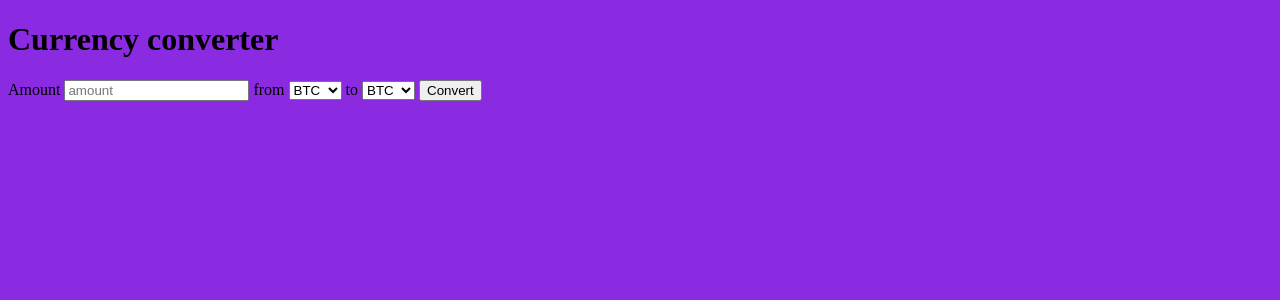
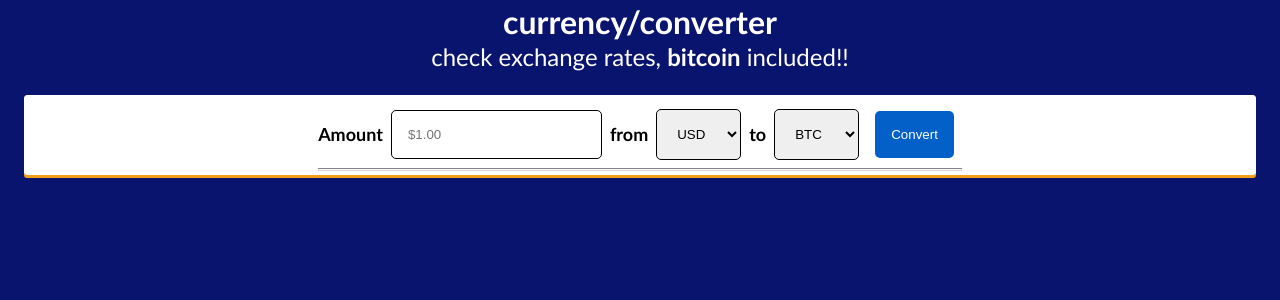
Before and after one commit to gmzi/currency-converter, a Flask app: page / in a window 1280 px wide. Shown: the top 300 px of the page. Run offline with Flask 2, Linux system fonts and the light colour scheme; parts of the project's set-up code (start-up, migrations or seed data) failed here and were passed over.

Commit message:
add styles

```diff
--- a/app.py
+++ b/app.py
@@ -5,18 +5,6 @@ from decimal import *
 
 app = Flask(__name__)
 app.config['SECRET_KEY'] = "converter"
-
-operation = conversion.Conversion('USD', 'EUR', Decimal('100'))
-operation2 = conversion.Conversion('EUR', 'USD', Decimal('100'))
-
-# print(operation.rate())
-# print(operation.convert_and_format())
-# print(operation2.rate())
-# print(operation2.convert_and_format())
-
-verga = btc_conversion.BtcConversion(100, 'USD')
-
-# print(verga.format(price()))
 
 
 @app.route('/')
@@ -49,7 +37,8 @@ def convert():
         result = operation.convert_and_format()
         calc_rate = operation.rate()
         rate = conversion.format(Decimal(calc_rate), places=4)
-        all_currs = conversion.all_currs(fro)
+        calc_all_currs = conversion.all_currs(fro)
+        all_currs = btc_conversion.format_nums(calc_all_currs)
         return render_template('result.html', result=result, amount=amount, fro=fro, to=to, rate=rate,
                                dict_item=all_currs
                                )
--- a/static/style.css
+++ b/static/style.css
@@ -1,7 +1,96 @@
 body {
-  background-color: blueviolet;
+  box-sizing: border-box;
+  margin: 0px;
+  padding: 0px;
+  /* min-height: 100vh; */
+  font-family: 'Gill Sans', 'Gill Sans MT', Calibri, 'Trebuchet MS', sans-serif;
+  background-color: rgb(9, 20, 110);
+  /* display: flex;
+  flex-direction: column; */
 }
 
+h1,
+h2 {
+  text-align: center;
+  color: white;
+  margin: 0.1rem 1rem;
+}
+
+h1 {
+  font-weight: 600;
+}
+
+h2 {
+  font-weight: 300;
+}
+
+.btc {
+  font-weight: bold;
+}
+
+.form-container {
+  border: 1px solid white;
+  border-radius: 3px;
+  background-color: white;
+  margin: 1.5rem;
+  padding: 0.3rem;
+  box-shadow: 0px 3px rgb(245, 158, 28);
+  display: flex;
+  justify-content: center;
+}
+.form-wrapper {
+  margin: 0 auto;
+}
+
+form {
+  display: flex;
+  flex-direction: row;
+  flex-wrap: wrap;
+  justify-content: space-around;
+  align-items: center;
+}
+
+label {
+  margin: 0.5rem 0rem;
+  font-size: large;
+  font-weight: bold;
+}
+
+input,
+select {
+  border: 1px solid black;
+  border-radius: 5px;
+  outline: none;
+  margin: 0.5rem;
+  padding: 1rem;
+}
+
+input:hover,
+input:focus,
+input:active,
+select:hover,
+select:focus,
+select:active {
+  outline: none;
+  border: 1px solid orange;
+}
+
+button {
+  border: none;
+  border-radius: 5px;
+  outline: none;
+  margin: 0.5rem;
+  padding: 1rem;
+  background-color: rgb(4, 96, 201);
+  color: white;
+}
+
+button:hover,
+button:active,
+button:focus {
+  background-color: cornflowerblue;
+  box-shadow: 0px 2px rgb(206, 202, 202);
+}
 /* Dropdown Button */
 .dropbtn {
   padding: 16px;
@@ -48,3 +137,70 @@ body {
 .dropdown:hover .dropbtn {
   background-color: #3e8e41;
 }
+
+.result-container {
+  border-top: 1px solid gray;
+  text-align: center;
+  box-shadow: 0px 2px rgb(216, 211, 211);
+}
+
+.result-details,
+.result-amt {
+  color: black;
+}
+
+.result-details {
+  font-weight: normal;
+}
+
+.result-amt {
+  font-weight: bold;
+}
+
+.more-container {
+  border-top: 1px solid gray;
+  text-align: left;
+}
+
+.more-header {
+  font-weight: normal;
+  text-align: left;
+  color: black;
+  margin: 0px 0px;
+}
+
+ul {
+  list-style: none;
+  margin: 0.2rem;
+}
+
+ul li {
+  display: inline;
+}
+
+.number {
+  color: green;
+}
+
+.symbol {
+  color: black;
+}
+
+.separator {
+  color: blue;
+}
+
+.btc-container {
+  border-top: 1px solid gray;
+}
+
+.btc-header {
+  color: black;
+}
+
+.btc-ul {
+  margin-bottom: 0.5rem;
+}
+.btc-li {
+  display: block;
+}
--- a/templates/base1.html
+++ b/templates/base1.html
@@ -1,96 +1,114 @@
 <!DOCTYPE html>
 <html lang="en">
   <head>
-    <meta charset="UTF-8">
-    <meta http-equiv="X-UA-Compatible" content="IE=edge">
-    <meta name="viewport" content="width=device-width, initial-scale=1.0">
-    <link rel="stylesheet" href="/static/style.css">
-    <title>Currency and bitcoin converter</title>
+    <meta charset="UTF-8" />
+    <meta http-equiv="X-UA-Compatible" content="IE=edge" />
+    <meta name="viewport" content="width=device-width, initial-scale=1.0" />
+    <link rel="stylesheet" href="/static/style.css" />
+    <title>currency converter</title>
   </head>
   <body>
-    <h1>Currency converter</h1>
+    <h1>currency/converter</h1>
+    <h2>check exchange rates, <span class=btc>bitcoin</span> included!!</h2>
+    <div class="form-container">
+        <div class="form-wrapper">
             <form action="/convert" method="GET">
+                <div class="label-container">
                     <label for="amount">Amount</label>
-        <input type="number" name='amount' placeholder="amount" min='0' step='any'>
+                </div>
+                <div class="input-container">
+                    <input type="number" name="amount" placeholder="$1.00" min="0" step="any"/>
+                </div>
+                <div class="label-container">
                     <label for="curr-list from">from</label>
-        <select class="curr-list from" name='from-curr'>
-            <option value='BTC'>BTC</option>
-            <option value='GBP'>GBP</option>
-            <option value='HKD'>HKD</option>
-            <option value='IDR'>IDR</option>
-            <option value='ILS'>ILS</option>
-            <option value='DKK'>DKK</option>
-            <option value='INR'>INR</option>
-            <option value='CHF'>CHF</option>
-            <option value='MXN'>MXN</option>
-            <option value='CZK'>CZK</option>
-            <option value='SGD'>SGD</option>
-            <option value='THB'>THB</option>
-            <option value='HRK'>HRK</option>
-            <option value='EUR'>EUR</option>
-            <option value='MYR'>MYR</option>
-            <option value='NOK'>NOK</option>
-            <option value='CNY'>CNY</option>
-            <option value='BGN'>BGN</option>
-            <option value='PHP'>PHP</option>
-            <option value='PLN'>PLN</option>
-            <option value='ZAR'>ZAR</option>
-            <option value='CAD'>CAD</option>
-            <option value='ISK'>ISK</option>
-            <option value='BRL'>BRL</option>
-            <option value='RON'>RON</option>
-            <option value='NZD'>NZD</option>
-            <option value='TRY'>TRY</option>
-            <option value='JPY'>JPY</option>
-            <option value='RUB'>RUB</option>
-            <option value='KRW'>KRW</option>
-            <option value='USD'>USD</option>
-            <option value='AUD'>AUD</option>
-            <option value='HUF'>HUF</option>
-            <option value='SEK'>SEK</option>
-            <option value='XBT'>XBT</option>
+                </div>
+                <div class="input-container">
+                    <select class="curr-list from" name="from-curr">
+                        <option value="USD">USD</option>
+                        <option value="BTC">BTC</option>
+                        <option value="GBP">GBP</option>
+                        <option value="HKD">HKD</option>
+                        <option value="IDR">IDR</option>
+                        <option value="ILS">ILS</option>
+                        <option value="DKK">DKK</option>
+                        <option value="INR">INR</option>
+                        <option value="CHF">CHF</option>
+                        <option value="MXN">MXN</option>
+                        <option value="CZK">CZK</option>
+                        <option value="SGD">SGD</option>
+                        <option value="THB">THB</option>
+                        <option value="HRK">HRK</option>
+                        <option value="EUR">EUR</option>
+                        <option value="MYR">MYR</option>
+                        <option value="NOK">NOK</option>
+                        <option value="CNY">CNY</option>
+                        <option value="BGN">BGN</option>
+                        <option value="PHP">PHP</option>
+                        <option value="PLN">PLN</option>
+                        <option value="ZAR">ZAR</option>
+                        <option value="CAD">CAD</option>
+                        <option value="ISK">ISK</option>
+                        <option value="BRL">BRL</option>
+                        <option value="RON">RON</option>
+                        <option value="NZD">NZD</option>
+                        <option value="TRY">TRY</option>
+                        <option value="JPY">JPY</option>
+                        <option value="RUB">RUB</option>
+                        <option value="KRW">KRW</option>
+                        <option value="AUD">AUD</option>
+                        <option value="HUF">HUF</option>
+                        <option value="SEK">SEK</option>
+                        <option value="XBT">XBT</option>
                     </select>
+                </div>
+                <div class="label-container">
                     <label for="curr-list to">to</label>
+                </div>
+                <div class="input-container">
                     <select class="curr-list to" name="to-curr">
-            <option value='BTC'>BTC</option>
-            <option value='GBP'>GBP</option>
-            <option value='HKD'>HKD</option>
-            <option value='IDR'>IDR</option>
-            <option value='ILS'>ILS</option>
-            <option value='DKK'>DKK</option>
-            <option value='INR'>INR</option>
-            <option value='CHF'>CHF</option>
-            <option value='MXN'>MXN</option>
-            <option value='CZK'>CZK</option>
-            <option value='SGD'>SGD</option>
-            <option value='THB'>THB</option>
-            <option value='HRK'>HRK</option>
-            <option value='EUR'>EUR</option>
-            <option value='MYR'>MYR</option>
-            <option value='NOK'>NOK</option>
-            <option value='CNY'>CNY</option>
-            <option value='BGN'>BGN</option>
-            <option value='PHP'>PHP</option>
-            <option value='PLN'>PLN</option>
-            <option value='ZAR'>ZAR</option>
-            <option value='CAD'>CAD</option>
-            <option value='ISK'>ISK</option>
-            <option value='BRL'>BRL</option>
-            <option value='RON'>RON</option>
-            <option value='NZD'>NZD</option>
-            <option value='TRY'>TRY</option>
-            <option value='JPY'>JPY</option>
-            <option value='RUB'>RUB</option>
-            <option value='KRW'>KRW</option>
-            <option value='USD'>USD</option>
-            <option value='AUD'>AUD</option>
-            <option value='HUF'>HUF</option>
-            <option value='SEK'>SEK</option>
-            <option value='XBT'>XBT</option>
+                        <option value="BTC">BTC</option>
+                        <option value="GBP">GBP</option>
+                        <option value="HKD">HKD</option>
+                        <option value="IDR">IDR</option>
+                        <option value="ILS">ILS</option>
+                        <option value="DKK">DKK</option>
+                        <option value="INR">INR</option>
+                        <option value="CHF">CHF</option>
+                        <option value="MXN">MXN</option>
+                        <option value="CZK">CZK</option>
+                        <option value="SGD">SGD</option>
+                        <option value="THB">THB</option>
+                        <option value="HRK">HRK</option>
+                        <option value="EUR">EUR</option>
+                        <option value="MYR">MYR</option>
+                        <option value="NOK">NOK</option>
+                        <option value="CNY">CNY</option>
+                        <option value="BGN">BGN</option>
+                        <option value="PHP">PHP</option>
+                        <option value="PLN">PLN</option>
+                        <option value="ZAR">ZAR</option>
+                        <option value="CAD">CAD</option>
+                        <option value="ISK">ISK</option>
+                        <option value="BRL">BRL</option>
+                        <option value="RON">RON</option>
+                        <option value="NZD">NZD</option>
+                        <option value="TRY">TRY</option>
+                        <option value="JPY">JPY</option>
+                        <option value="RUB">RUB</option>
+                        <option value="KRW">KRW</option>
+                        <option value="USD">USD</option>
+                        <option value="AUD">AUD</option>
+                        <option value="HUF">HUF</option>
+                        <option value="SEK">SEK</option>
+                        <option value="XBT">XBT</option>
                     </select>
+                </div>
                 <button type="submit">Convert</button>
             </form>
-    {% block result%}
-    {% endblock%}
+            <div class="result-container">
+                {% block result%} {% endblock%}
+            </div>
+        </div>
+    </div>
   </body>
 </html>
```
Also changed, not shown: btc_conversion.py (+1 -39 lines), conversion.py (+1 -14 lines), templates/base.html (deleted, +0 -101 lines), templates/btc_result.html (+17 -5 lines), templates/result.html (+9 -12 lines), templates/model.html (added). Lines whose indentation alone changed are shown as unchanged.
